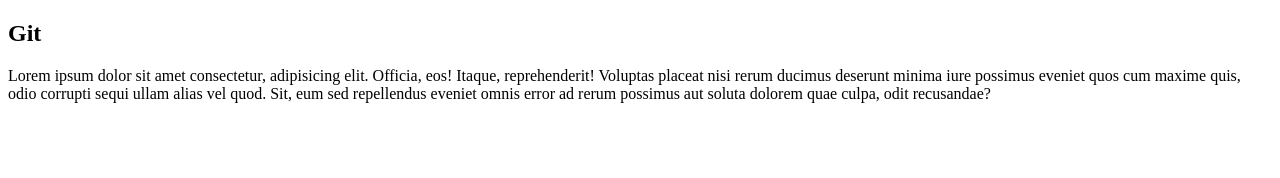
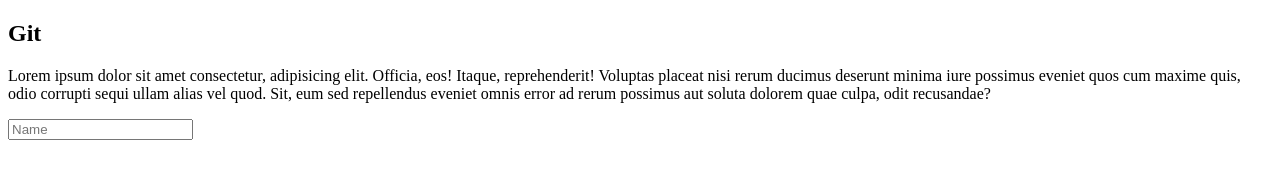
Before and after one commit to masum-developer/gitPrac, a plain HTML site: page index.html in a window 1280 px wide. Drawn offline with Linux system fonts and the light colour scheme.

Commit message:
form added

```diff
--- a/index.html
+++ b/index.html
@@ -9,5 +9,8 @@
 <body>
     <h2>Git</h2>
     <p>Lorem ipsum dolor sit amet consectetur, adipisicing elit. Officia, eos! Itaque, reprehenderit! Voluptas placeat nisi rerum ducimus deserunt minima iure possimus eveniet quos cum maxime quis, odio corrupti sequi ullam alias vel quod. Sit, eum sed repellendus eveniet omnis error ad rerum possimus aut soluta dolorem quae culpa, odit recusandae?</p>
+    <form action="">
+        <input type="text" placeholder="Name">
+    </form>
 </body>
 </html>
```
